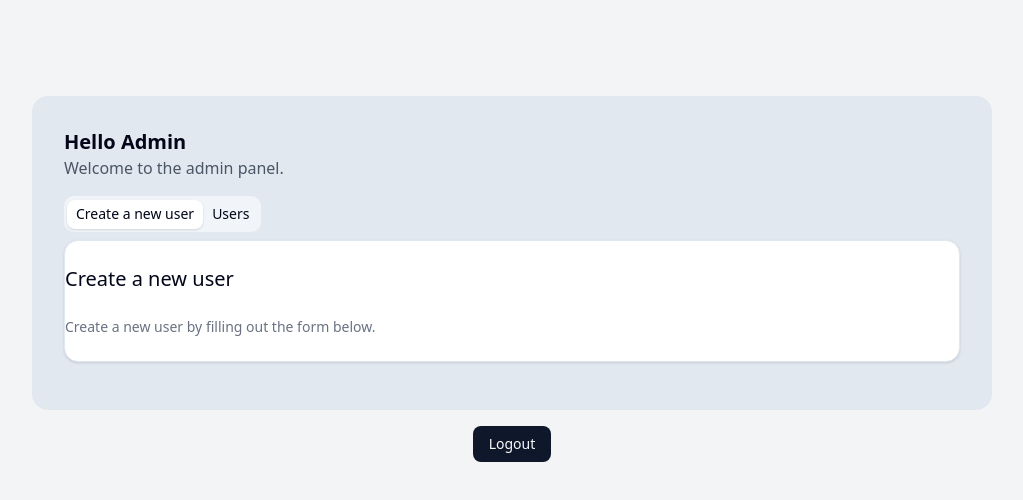
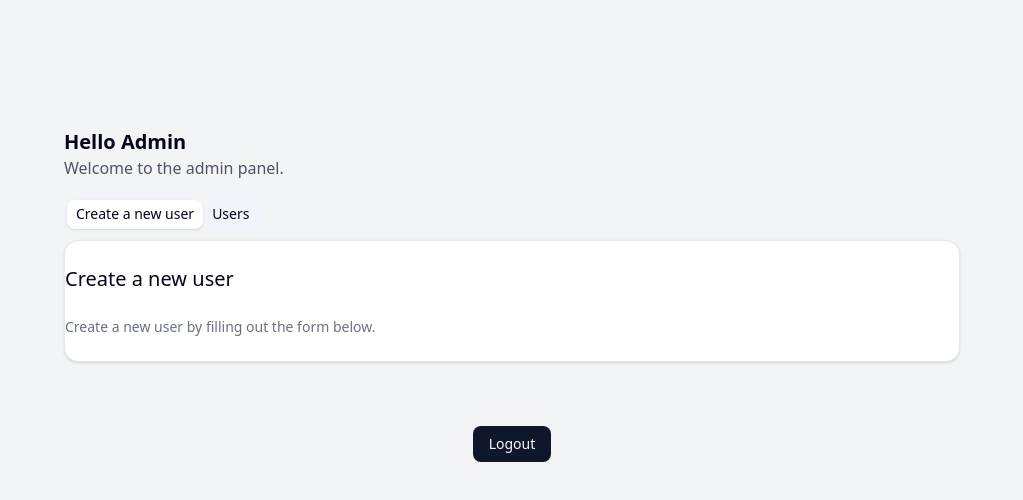
Before and after one commit to coregatekit/siri-next-app, a Next.js app: page /admin in a window 1280 px wide. Shown: the top 500 px of the page, without its empty margins (128-1151 px from the left). Built offline with nearby package versions, Linux system fonts and the light colour scheme.

Commit message:
update design

```diff
--- a/app/admin/container.tsx
+++ b/app/admin/container.tsx
@@ -8,7 +8,7 @@ function AdminContainer() {
 
 	return (
 		<div className='flex flex-col items-center justify-start min-h-screen bg-gray-100'>
-			<div className='mt-24 p-8 rounded-2xl w-3/4 h-3/4 bg-slate-200'>
+			<div className='mt-24 p-8 w-3/4 h-3/4 '>
 				<Header user={user} />
 				<MenuTabs />
 			</div>
```
